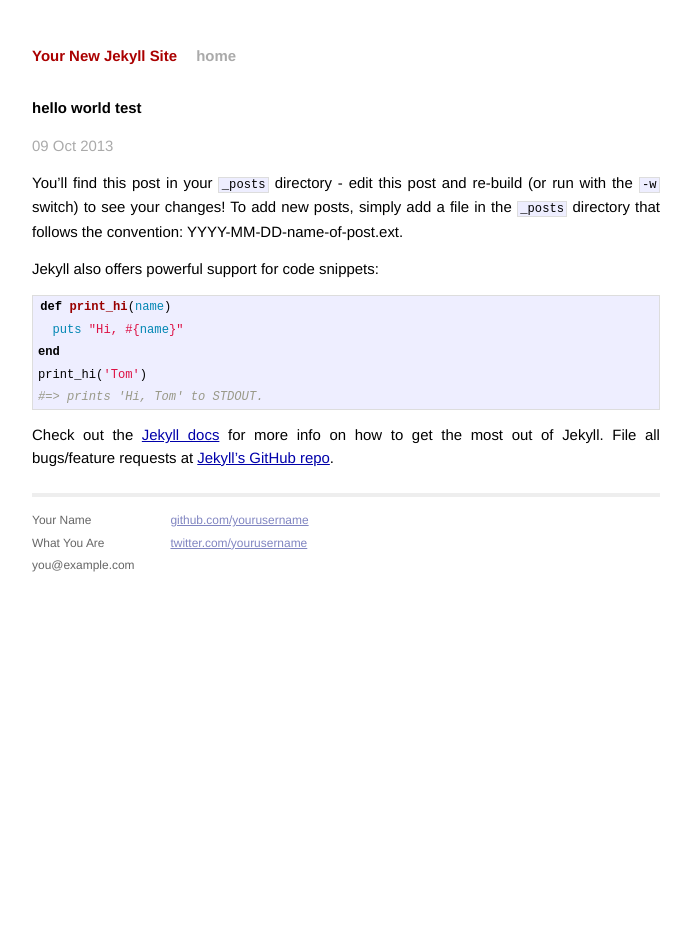
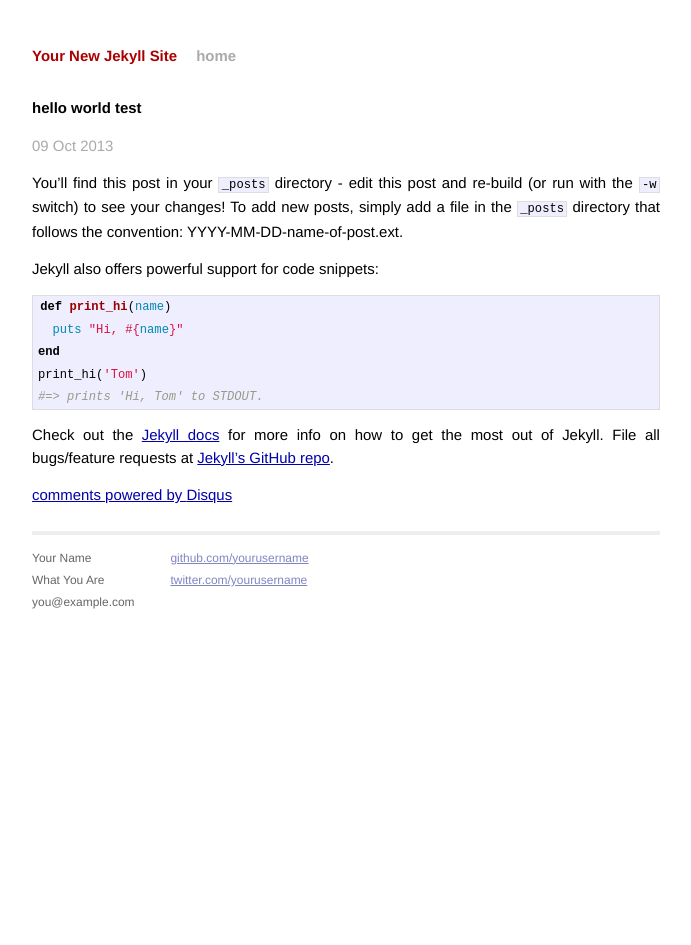
Before and after one commit to GeorgeYan/georgeyan.github.com, a Jekyll site: the page built from _posts/2013-10-08-hello-world.markdown, in a window 1280 px wide. Shown: the whole page, without its empty margins (294-985 px from the left). Built offline with Jekyll 4.4.1, drawn with Linux system fonts in a browser that asks for light colours; Markdown is read by kramdown in place of the engine named in the settings; comment, search, counter and statistics services are not loaded; part of the change alters nothing that is shown.

Commit message:
change posts

```diff
--- a/_layouts/post.html
+++ b/_layouts/post.html
@@ -7,3 +7,17 @@ layout: default
 <div class="post">
 {{ content }}
 </div>
+    <div id="disqus_thread"></div>
+        <script type="text/javascript">
+                  /* * * CONFIGURATION VARIABLES: EDIT BEFORE PASTING INTO YOUR WEBPAGE * * */
+                          var disqus_shortname = 'georgeyansblog'; // required: replace example with your forum shortname
+
+                                  /* * * DON'T EDIT BELOW THIS LINE * * */
+                                          (function() {
+                                                      var dsq = document.createElement('script'); dsq.type = 'text/javascript'; dsq.async = true;
+                                                                  dsq.src = '//' + disqus_shortname + '.disqus.com/embed.js';
+                                                                              (document.getElementsByTagName('head')[0] || document.getElementsByTagName('body')[0]).appendChild(dsq);
+                                                                                      })();
+                                                                                          </script>
+                                                                                              <noscript>Please enable JavaScript to view the <a href="http://disqus.com/?ref_noscript">comments powered by Disqus.</a></noscript>
+                                                                                                  <a href="http://disqus.com" class="dsq-brlink">comments powered by <span class="logo-disqus">Disqus</span></a>
```
Also changed, not shown: 1 other file.
